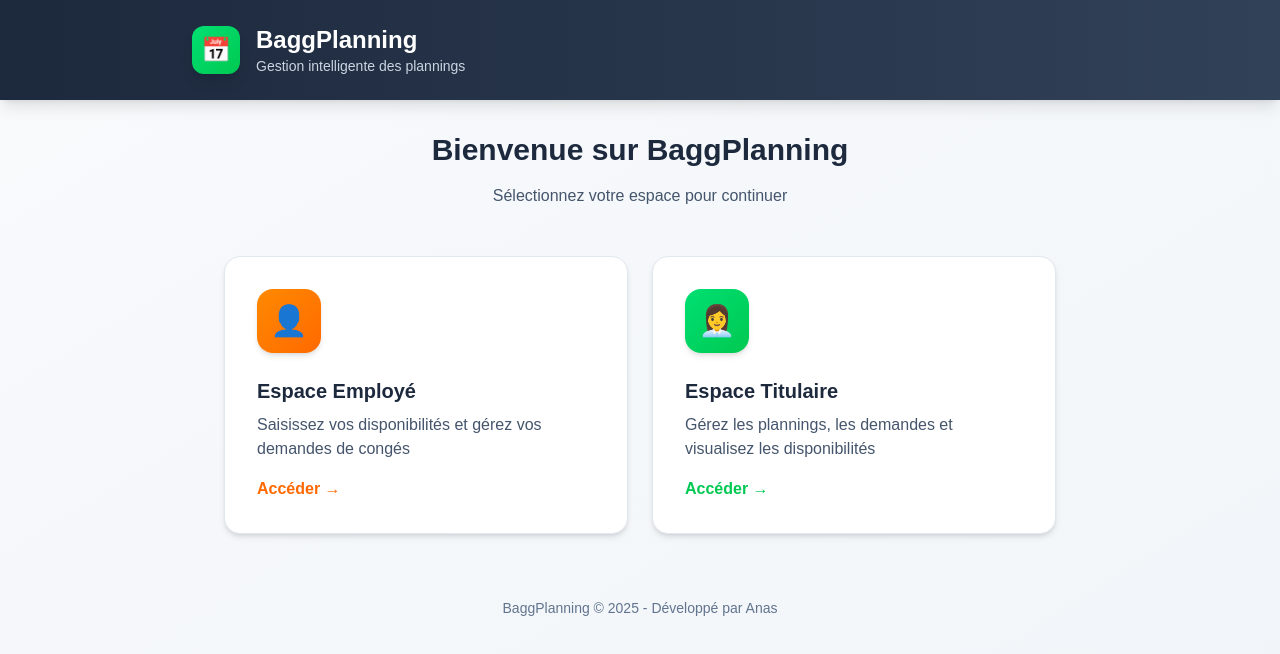
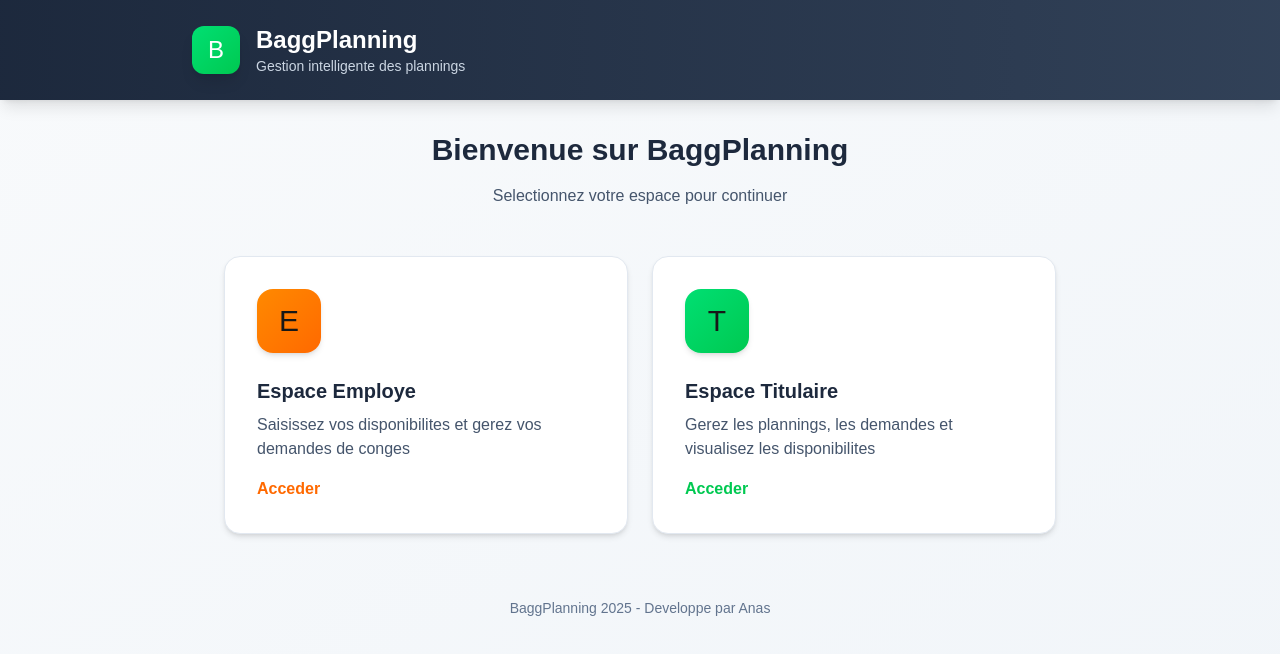
Before and after one commit to anasbendaikha-blip/baggplanning, a Next.js app: page / in a window 1280 px wide. Shown: the top 654 px of the page. Built offline with nearby package versions, Linux system fonts and the light colour scheme.

Commit message:
Fix page accueil

```diff
--- a/app/page.tsx
+++ b/app/page.tsx
@@ -1,11 +1,10 @@
 export default function Home() {
   return (
     <div className="min-h-screen bg-gradient-to-br from-slate-50 to-slate-100">
-      {/* Header */}
       <header className="bg-gradient-to-r from-slate-800 to-slate-700 text-white p-6 shadow-lg">
         <div className="max-w-4xl mx-auto flex items-center gap-4">
           <div className="w-12 h-12 bg-gradient-to-br from-green-400 to-green-500 rounded-xl flex items-center justify-center text-2xl shadow-lg">
-            📅
+            B
           </div>
           <div>
             <h1 className="text-2xl font-bold">BaggPlanning</h1>
@@ -14,56 +13,51 @@ export default function Home() {
         </div>
       </header>
 
-      {/* Main Content */}
       <main className="max-w-4xl mx-auto p-8">
         <div className="text-center mb-12">
           <h2 className="text-3xl font-bold text-slate-800 mb-4">
             Bienvenue sur BaggPlanning
           </h2>
           <p className="text-slate-600">
-            Sélectionnez votre espace pour continuer
+            Selectionnez votre espace pour continuer
           </p>
         </div>
 
-        {/* Cards */}
         <div className="grid md:grid-cols-2 gap-6">
-          {/* Card Employé */}
           <a href="/employe" className="block bg-white rounded-2xl p-8 shadow-md hover:shadow-xl transition-all hover:-translate-y-1 border border-slate-200">
             <div className="w-16 h-16 bg-gradient-to-br from-orange-400 to-orange-500 rounded-2xl flex items-center justify-center text-3xl mb-6 shadow-md">
-              👤
+              E
             </div>
             <h3 className="text-xl font-bold text-slate-800 mb-2">
-              Espace Employé
+              Espace Employe
             </h3>
             <p className="text-slate-600 mb-4">
-              Saisissez vos disponibilités et gérez vos demandes de congés
+              Saisissez vos disponibilites et gerez vos demandes de conges
             </p>
-            <span className="text-orange-500 font-semibold flex items-center gap-2">
-              Accéder →
+            <span className="text-orange-500 font-semibold">
+              Acceder
             </span>
           </a>
 
-          {/* Card Titulaire */}
           <a href="/titulaire" className="block bg-white rounded-2xl p-8 shadow-md hover:shadow-xl transition-all hover:-translate-y-1 border border-slate-200">
             <div className="w-16 h-16 bg-gradient-to-br from-green-400 to-green-500 rounded-2xl flex items-center justify-center text-3xl mb-6 shadow-md">
-              👩‍💼
+              T
             </div>
             <h3 className="text-xl font-bold text-slate-800 mb-2">
               Espace Titulaire
             </h3>
             <p className="text-slate-600 mb-4">
-              Gérez les plannings, les demandes et visualisez les disponibilités
+              Gerez les plannings, les demandes et visualisez les disponibilites
             </p>
-            <span className="text-green-500 font-semibold flex items-center gap-2">
-              Accéder →
+            <span className="text-green-500 font-semibold">
+              Acceder
             </span>
           </a>
         </div>
       </main>
 
-      {/* Footer */}
       <footer className="text-center py-8 text-slate-500 text-sm">
-        BaggPlanning © 2025 - Développé par Anas
+        BaggPlanning 2025 - Developpe par Anas
       </footer>
     </div>
   );
```
